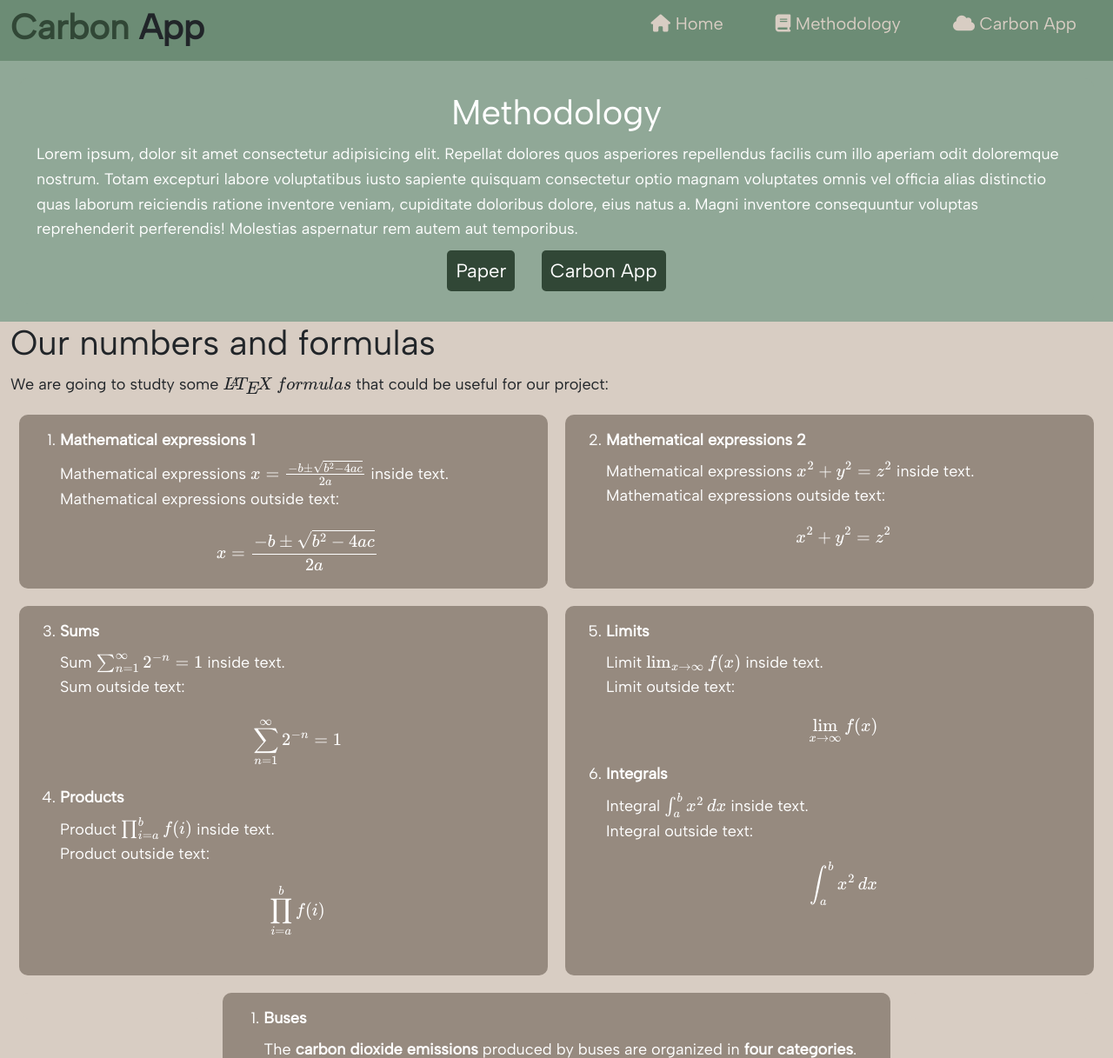
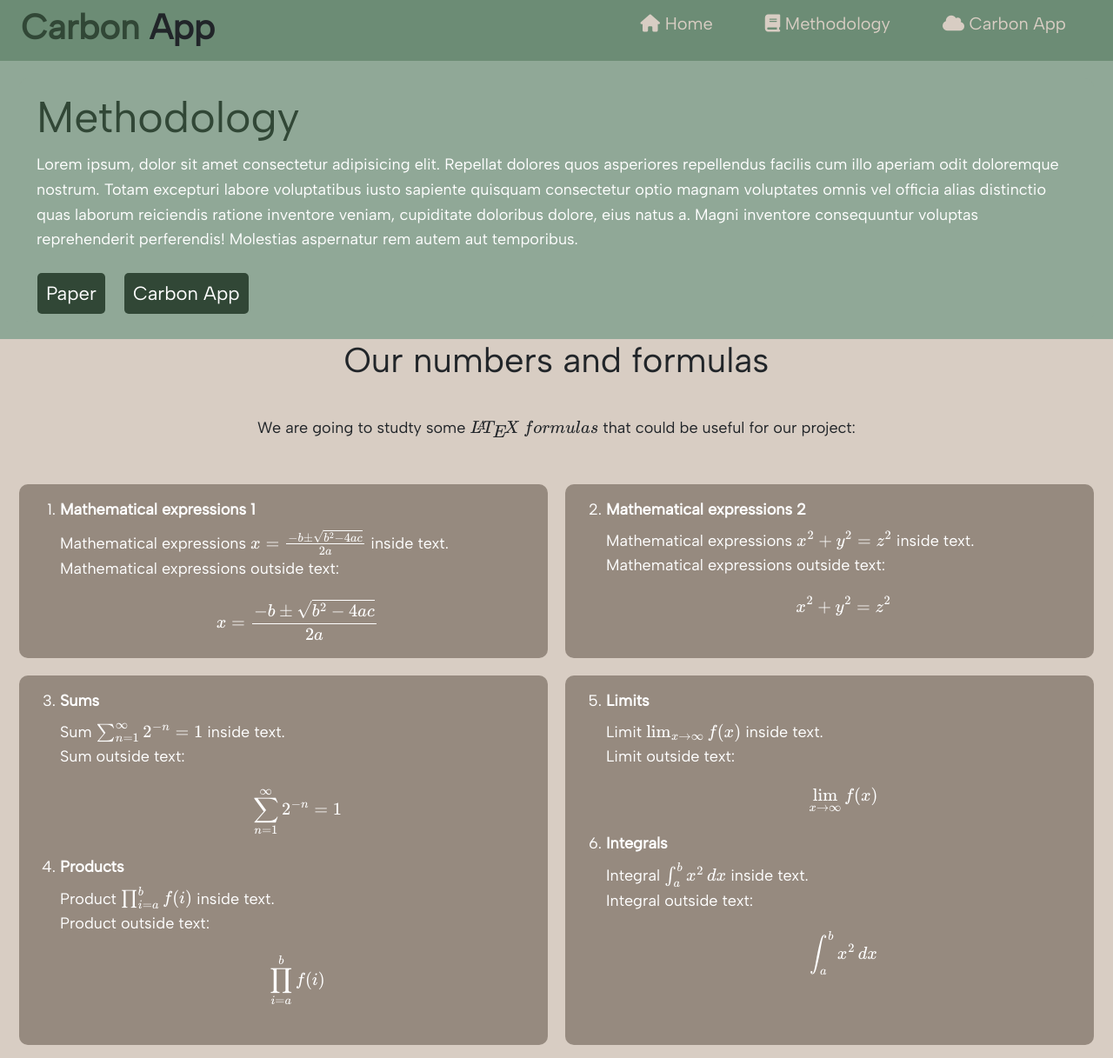
Before and after one commit to jasmineathea/FOR19, a Flask app: page /methodology in a window 1280 px wide. Shown: the top 1217 px of the page at 87% size. Run offline with Flask 3, Linux system fonts and the light colour scheme; some libraries are stand-ins or nearby versions.

Commit message:
Minor class changes and updates + Aligned the buttons ;)
Added text classes that are shared among the pages, fixed the alignment of the header buttons. text, etc.

```diff
--- a/FOR19/static/layout.css
+++ b/FOR19/static/layout.css
@@ -36,9 +36,6 @@ p {
   margin: 10px 0;
   font-size: 14px;
 }
-img {
-  width: 100%;
-}
 /* Navbar  */
 .section_carbon_app_navbar {
   background-color:#6c8c75;
@@ -51,8 +48,10 @@ img {
   height: 70px;
   align-items: center;
   background-color:#6c8c75;
-  padding: 0 0px;
+  padding: 0 12px;
 }
+
+
 .carbon_app_navbar a {
   color: #d8cdc3;
   padding: 30px 30px;
@@ -89,6 +88,20 @@ img {
   padding: 0 0px;
 }
 
+/* Title text on every page */
+.page-title{
+  font-size:50px;
+  text-align: start;
+  color: #314736;;
+}
+
+.main-intro-text,
+.main-extra-text{
+  text-align: center;
+  padding-bottom: 30px;
+}
+
+
 /* Buttons for headers on every page */
 .section_container_buttons {
   display: flex;
@@ -97,6 +110,17 @@ img {
   flex-wrap:wrap;
   padding: 0px 0px;
   margin: 0px 0px;
+}
+
+.container_buttons{
+  display: flex;
+  justify-content: start;
+  gap: 20px;
+  margin-top: 30px;
+}
+
+.btn{
+  padding: 0px;
 }
 
 .btn_header {
```
